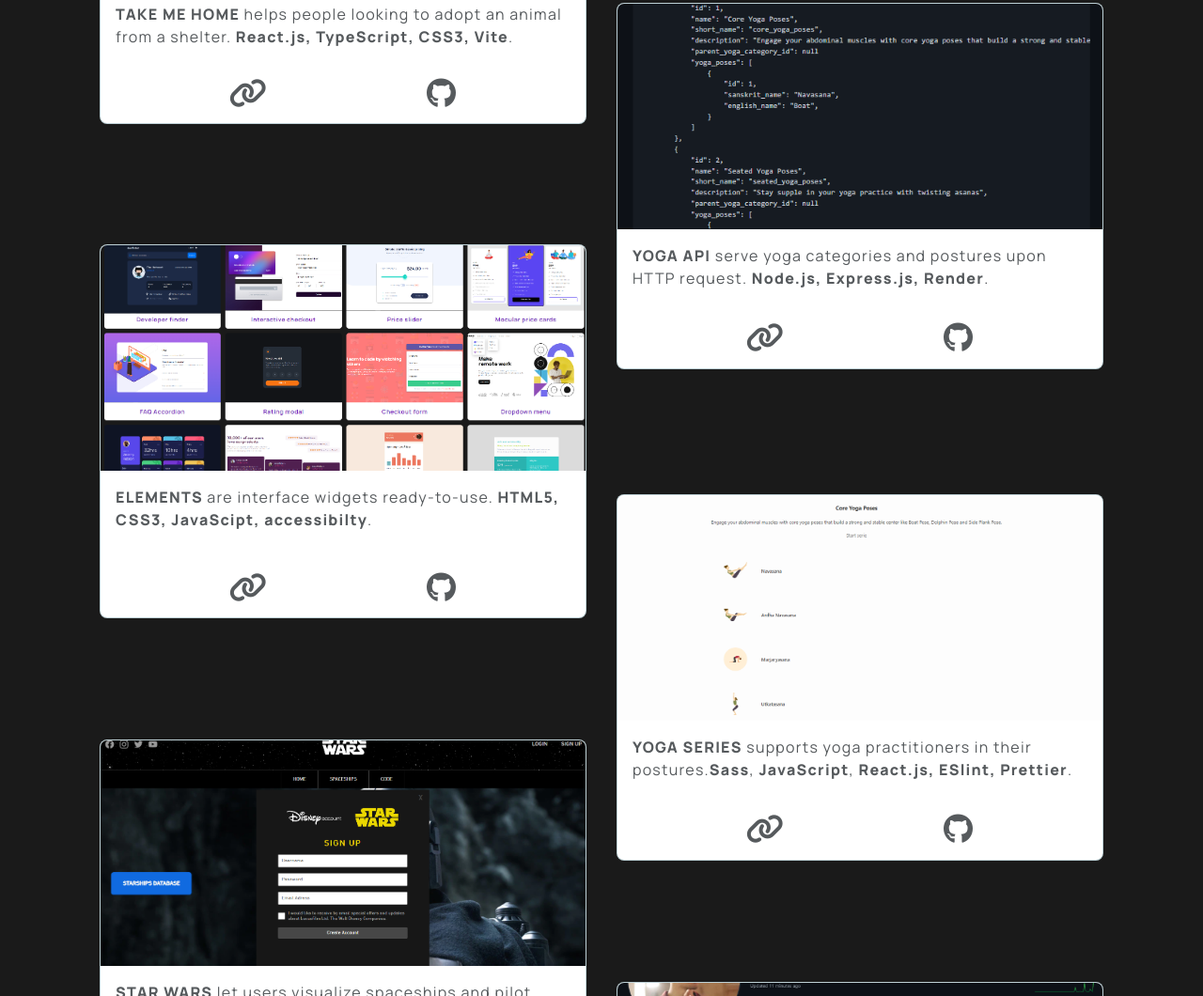
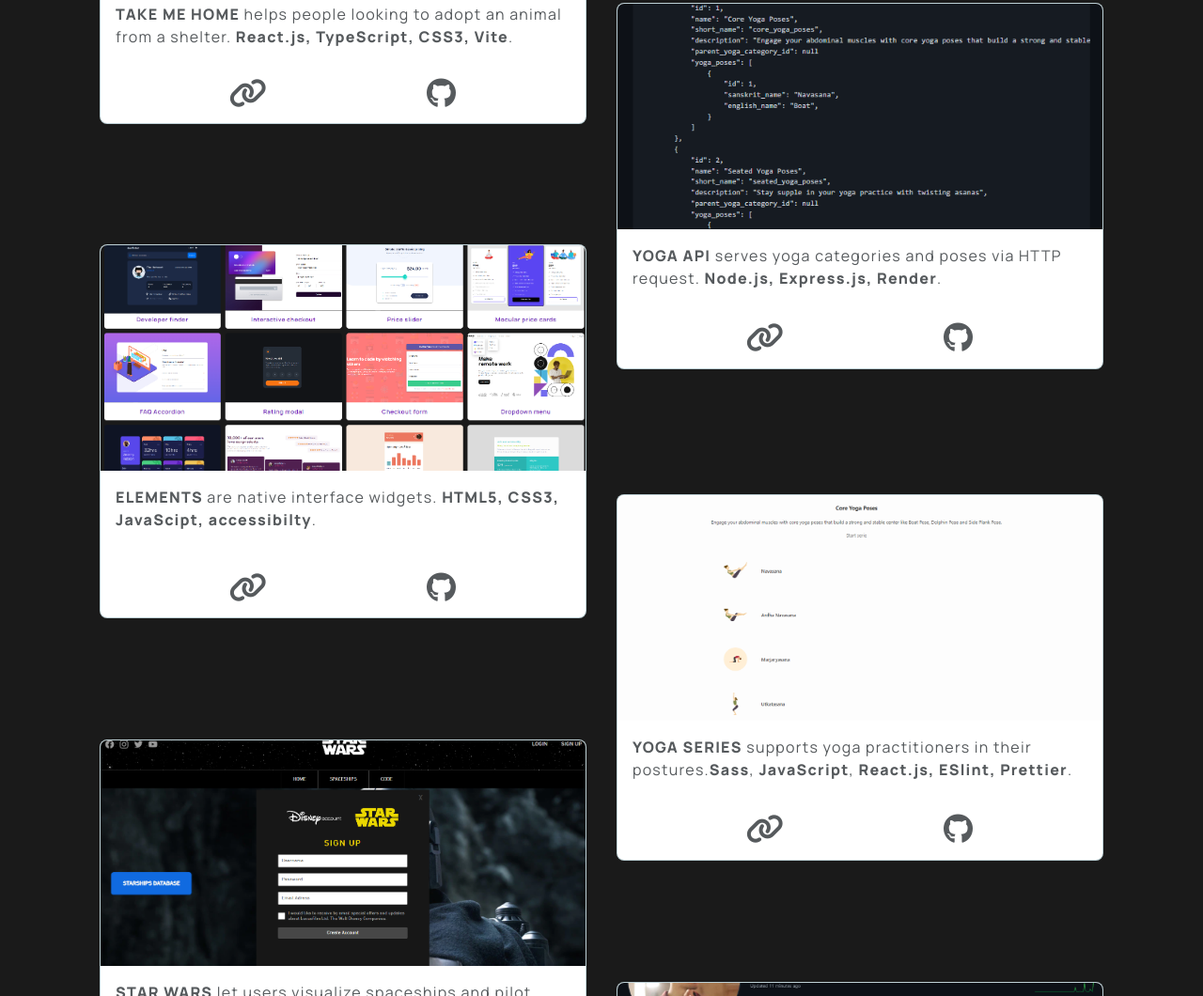
Before and after one commit to alexcumplido/alexcumplido.github.io, a website: page index.html in a window 1280 px wide. Shown: the part 1119-2179 px from the top of the page at 94% size. Drawn offline with Linux system fonts and the light colour scheme.

Commit message:
Update descriptions

```diff
--- a/index.html
+++ b/index.html
@@ -113,7 +113,7 @@
                     </div>
                     <div id="bio" class="about__bio">
                         <p>
-                            Translating business logic into an easy-to-use UI is my passion. Digging into Node.js and Express.js. Also interested in Accessibility.
+                            Translating business needs into an easy-to-use UI is my passion. Digging into Node.js and Express.js. Also interested in Accessibility.
                         </p>
                         <p>
                             Driven by team collaboration, I enjoy participating in Hackathons and tech meetups.
@@ -166,7 +166,7 @@
                             <img class="project__image" src="./images/yoga.PNG" alt="Screenshot of the YogaSeries project." />
                         </a>
                         <div class="project__content">
-                            <p class="project__descripton"><span class="project__heading">Yoga API</span> serve yoga categories and postures upon HTTP request. <span class="project__footer">Node.js, Express.js, Render</span>.</p>
+                            <p class="project__descripton"><span class="project__heading">Yoga API</span> serves yoga categories and poses via HTTP request. <span class="project__footer">Node.js, Express.js, Render</span>.</p>
                         </div>
                         <div class="project__cta">
                             <a
@@ -194,7 +194,7 @@
                         </a>
                         <div class="project__content">
 
-                            <p class="project__descripton"><span class="project__heading">Elements</span> are interface widgets ready-to-use. <span class="project__footer">HTML5, CSS3, JavaScipt, accessibilty</span>.</p>
+                            <p class="project__descripton"><span class="project__heading">Elements</span> are native interface widgets. <span class="project__footer">HTML5, CSS3, JavaScipt, accessibilty</span>.</p>
                             </p>
                         </div>
                         <div class="project__cta">
```
